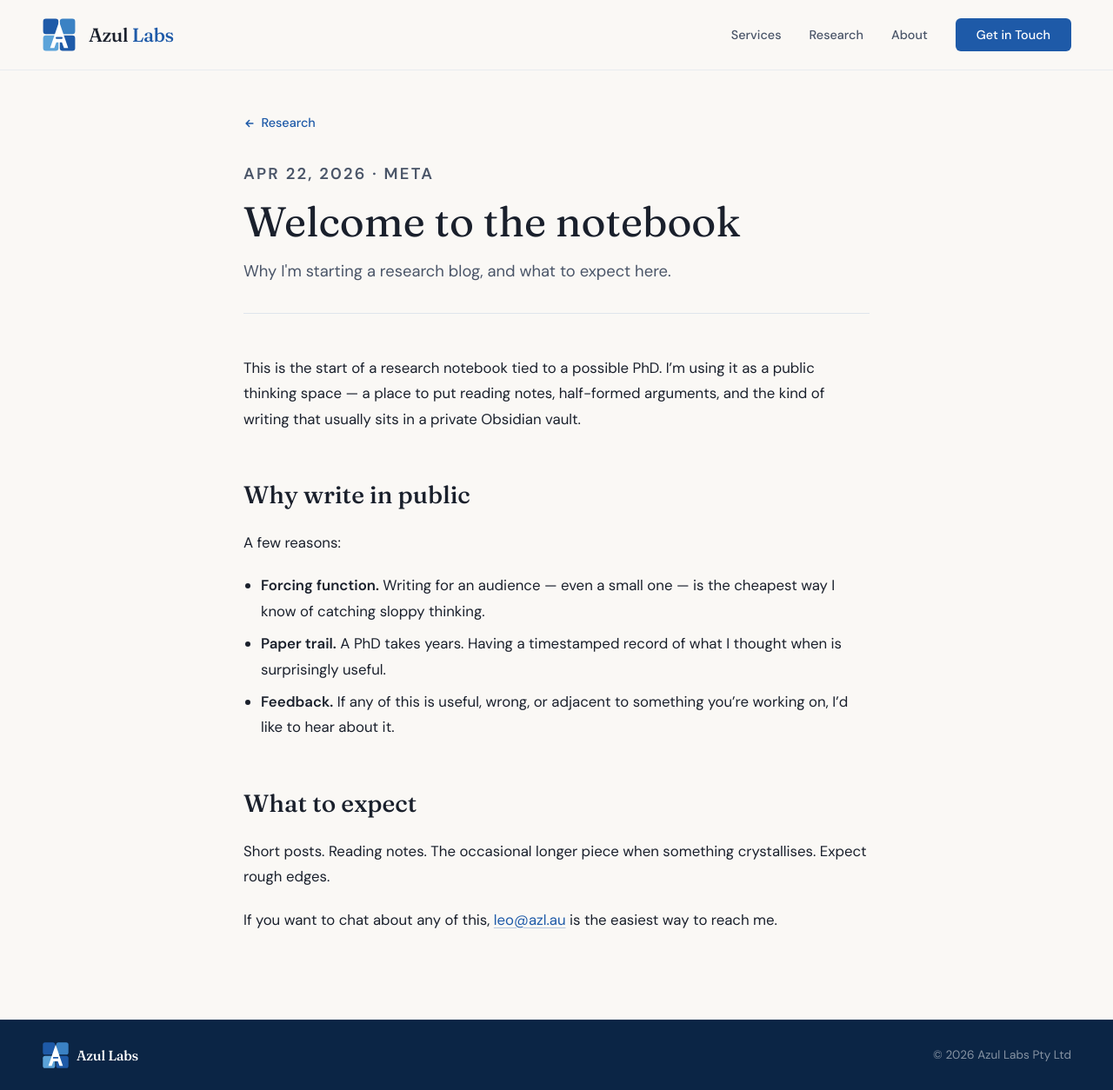
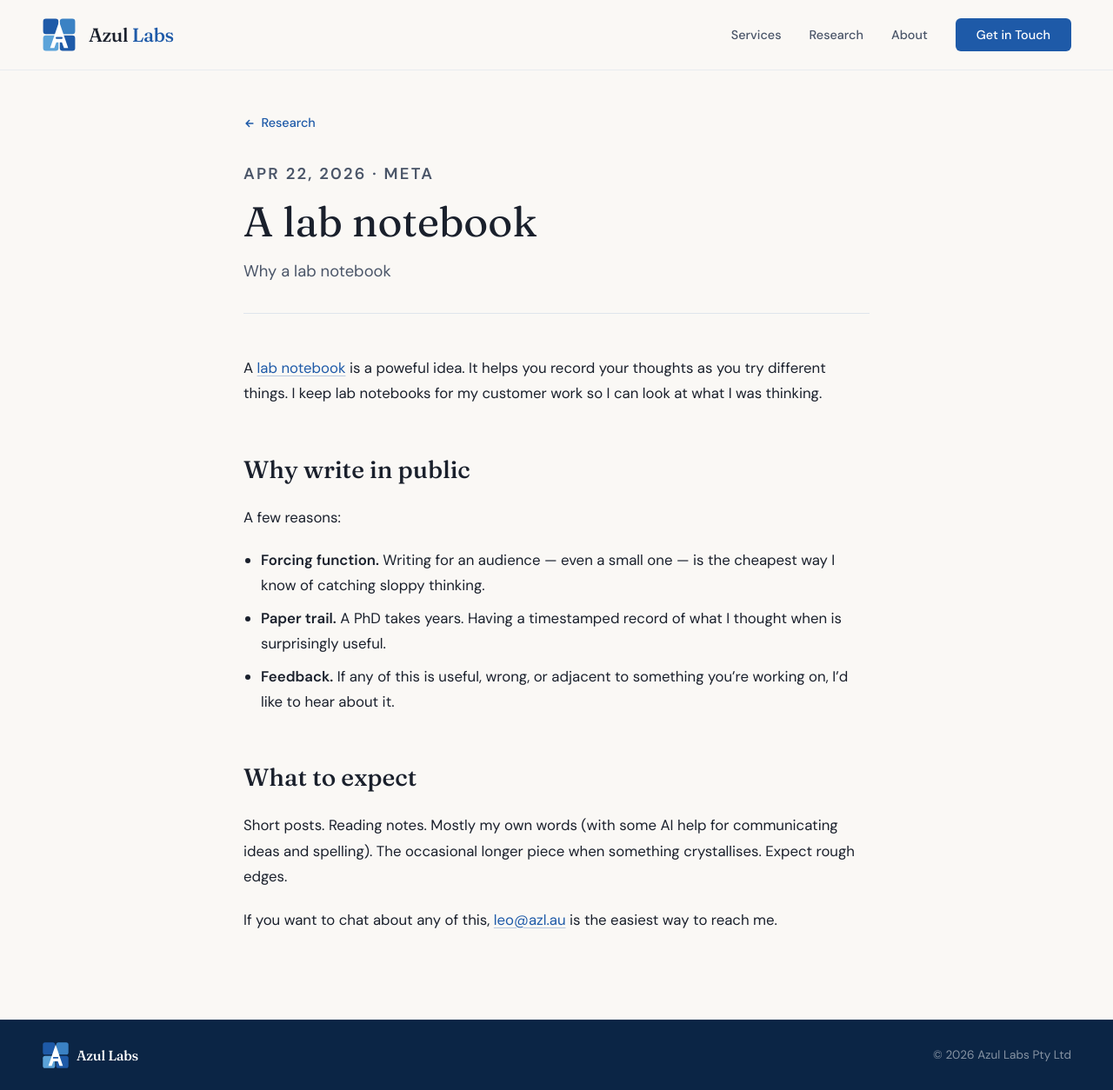
Before and after one commit to leo-dcfa/azl, a Jekyll site: the page built from _research/welcome.md, in a window 1280 px wide and 1254 px high. Shown: the whole window at 87% size. Built offline with Jekyll 4.4.1, drawn with Linux system fonts in a browser that asks for light colours.

Commit message:
clean up first post

```diff
--- a/_research/welcome.md
+++ b/_research/welcome.md
@@ -1,12 +1,12 @@
 ---
-title: Welcome to the notebook
-description: Why I'm starting a research blog, and what to expect here.
+title: A lab notebook
+description: Why a lab notebook
 date: 2026-04-22
 tags:
   - meta
 ---
 
-This is the start of a research notebook tied to a possible PhD. I'm using it as a public thinking space — a place to put reading notes, half-formed arguments, and the kind of writing that usually sits in a private Obsidian vault.
+A [lab notebook](https://en.wikipedia.org/wiki/Lab_notebook) is a poweful idea. It helps you record your thoughts as you try different things. I keep lab notebooks for my customer work so I can look at what I was thinking.
 
 ## Why write in public
 
@@ -18,6 +18,6 @@ A few reasons:
 
 ## What to expect
 
-Short posts. Reading notes. The occasional longer piece when something crystallises. Expect rough edges.
+Short posts. Reading notes. Mostly my own words (with some AI help for communicating ideas and spelling). The occasional longer piece when something crystallises. Expect rough edges.
 
 If you want to chat about any of this, [leo@azl.au](mailto:leo@azl.au) is the easiest way to reach me.
--- a/research.html
+++ b/research.html
@@ -1,14 +1,14 @@
 ---
 layout: default
 title: Research
-description: Research notes and essays by Leo Alves — work-in-progress thinking tied to an ongoing PhD on AI, software engineering, and adjacent topics.
+description: Research notes and essays by Leo Alves — work-in-progress thinking tied to an aspirational PhD on AI, software engineering, and adjacent topics.
 permalink: /research/
 ---
 <section class="research-hero">
     <div class="container">
         <p class="section-label">Research</p>
         <h1>Notes and <em>works in progress</em></h1>
-        <p>Essays, reading notes, and half-formed ideas tied to an ongoing PhD. Expect rough edges — this is a thinking notebook, not a journal.</p>
+        <p>Essays, reading notes, and half-formed ideas tied to an aspirational PhD. Expect rough edges — this is a thinking notebook, not a journal.</p>
     </div>
 </section>
 
```
